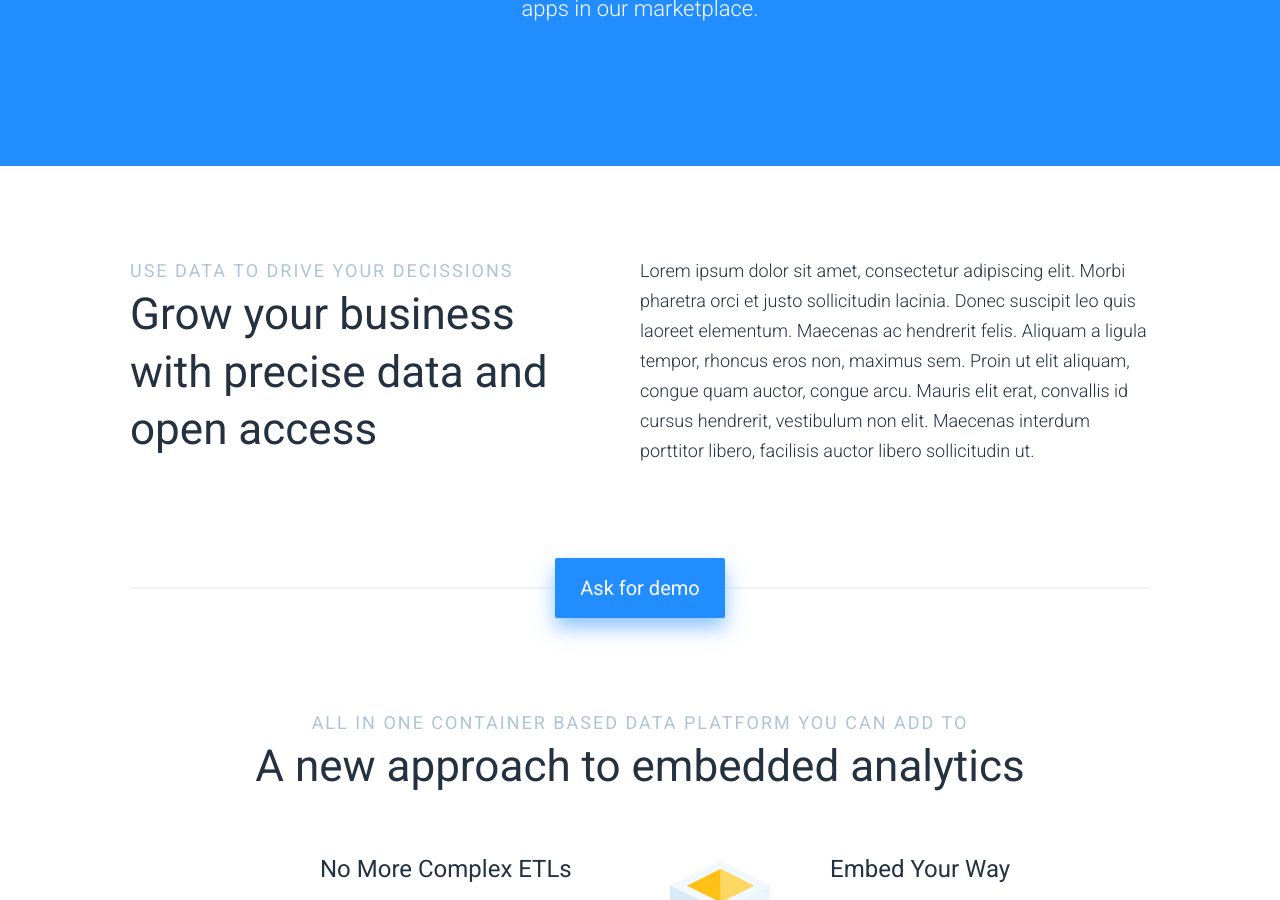
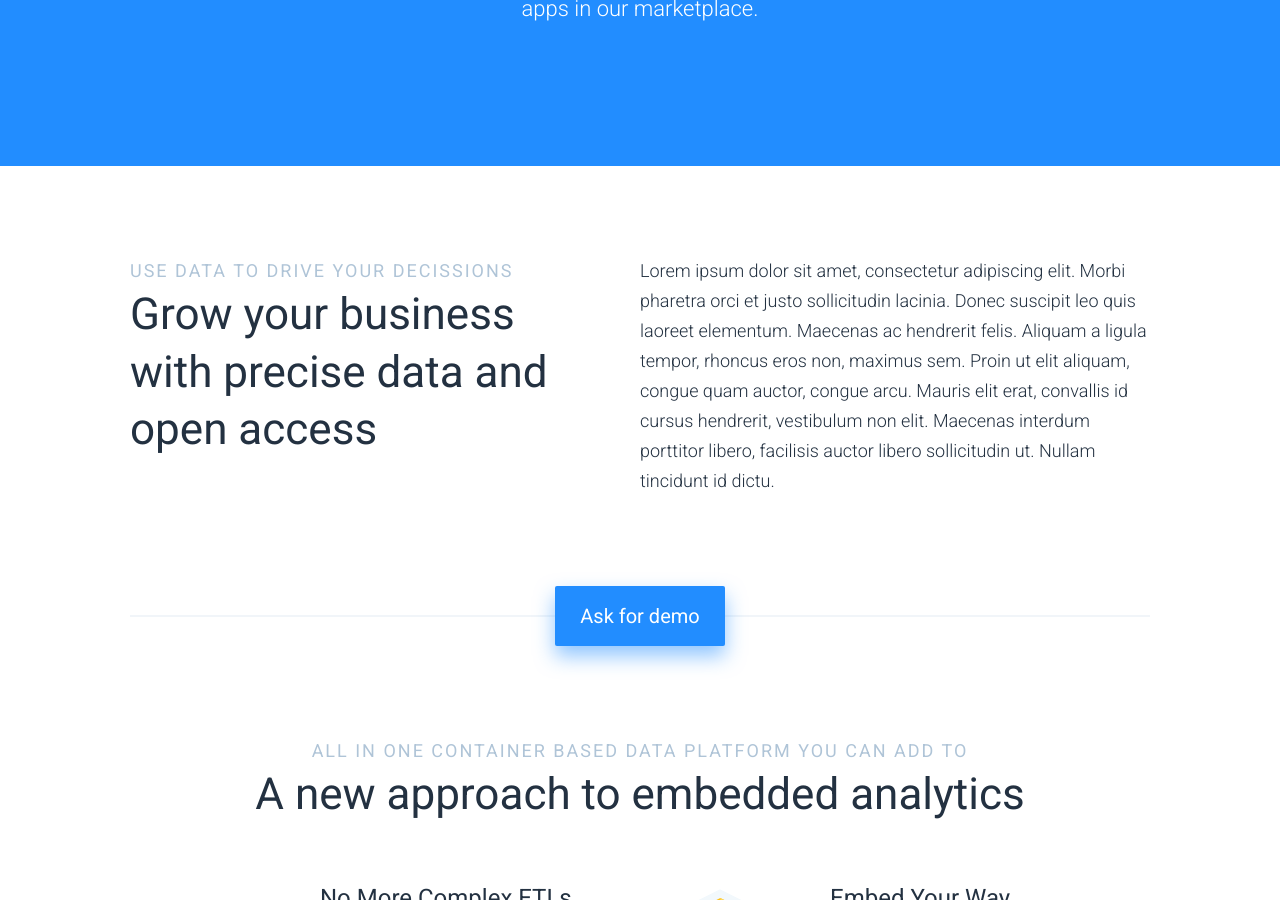
Before and after one commit to keboola/website, a Jekyll site: the page built from _platform/programmable-data-platform.md, in a window 1280 px wide and 900 px high, scrolled down 436 px. Built offline with Jekyll 4.4.1, drawn with Linux system fonts in a browser that asks for light colours; nearby versions of some CDN libraries.

Commit message:
Update from Forestry.io - Updated programmable-data-platform.md

```diff
--- a/_platform/programmable-data-platform.md
+++ b/_platform/programmable-data-platform.md
@@ -19,7 +19,7 @@ page_sections:
     Maecenas ac hendrerit felis. Aliquam a ligula tempor, rhoncus eros non, maximus
     sem. Proin ut elit aliquam, congue quam auctor, congue arcu. Mauris elit erat,
     convallis id cursus hendrerit, vestibulum non elit. Maecenas interdum porttitor
-    libero, facilisis auctor libero sollicitudin ut.
+    libero, facilisis auctor libero sollicitudin ut. Nullam tincidunt id dictu.
 - template: ask-demo
   block: ask-demo
   ctaname: Ask for demo
```
